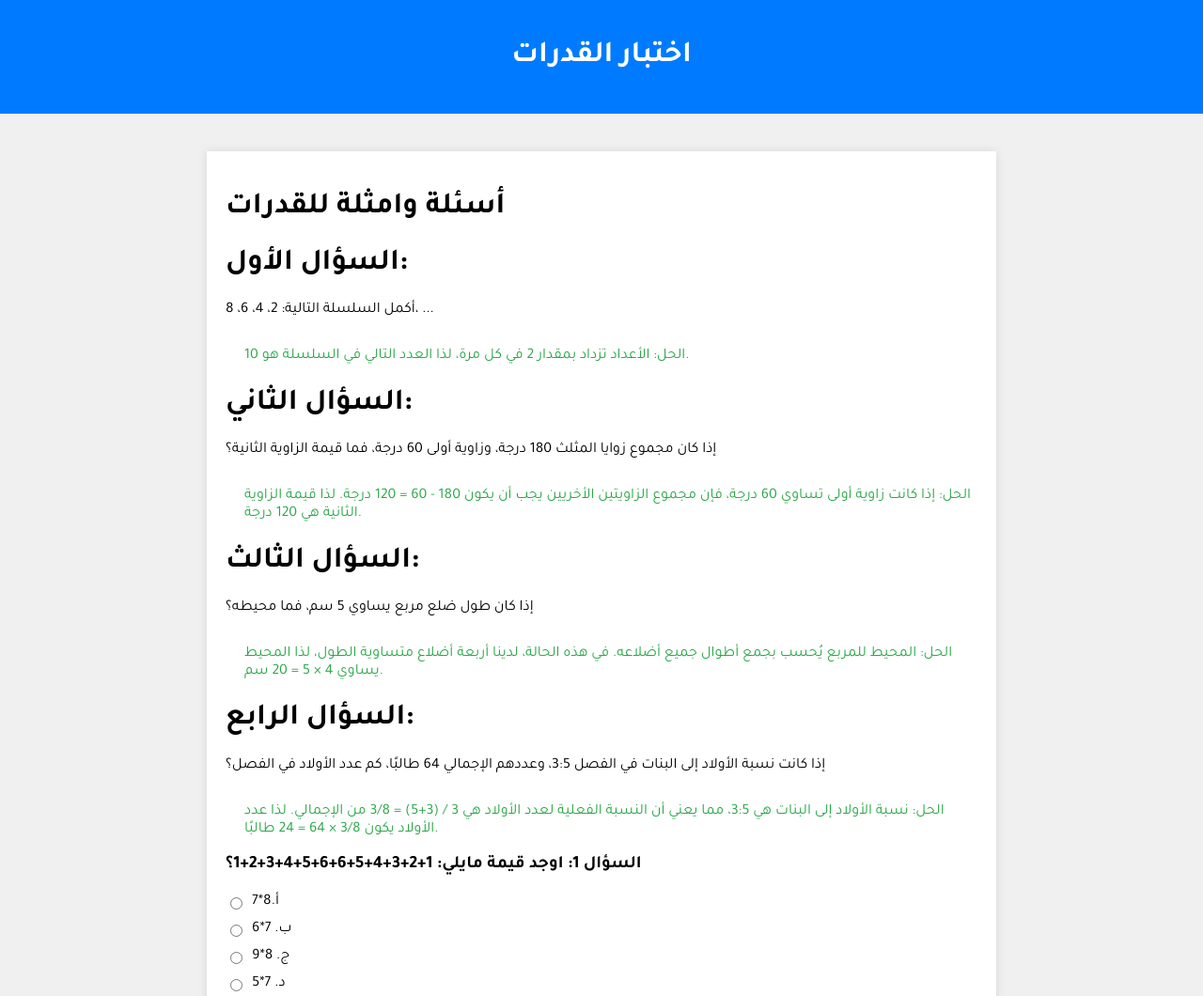
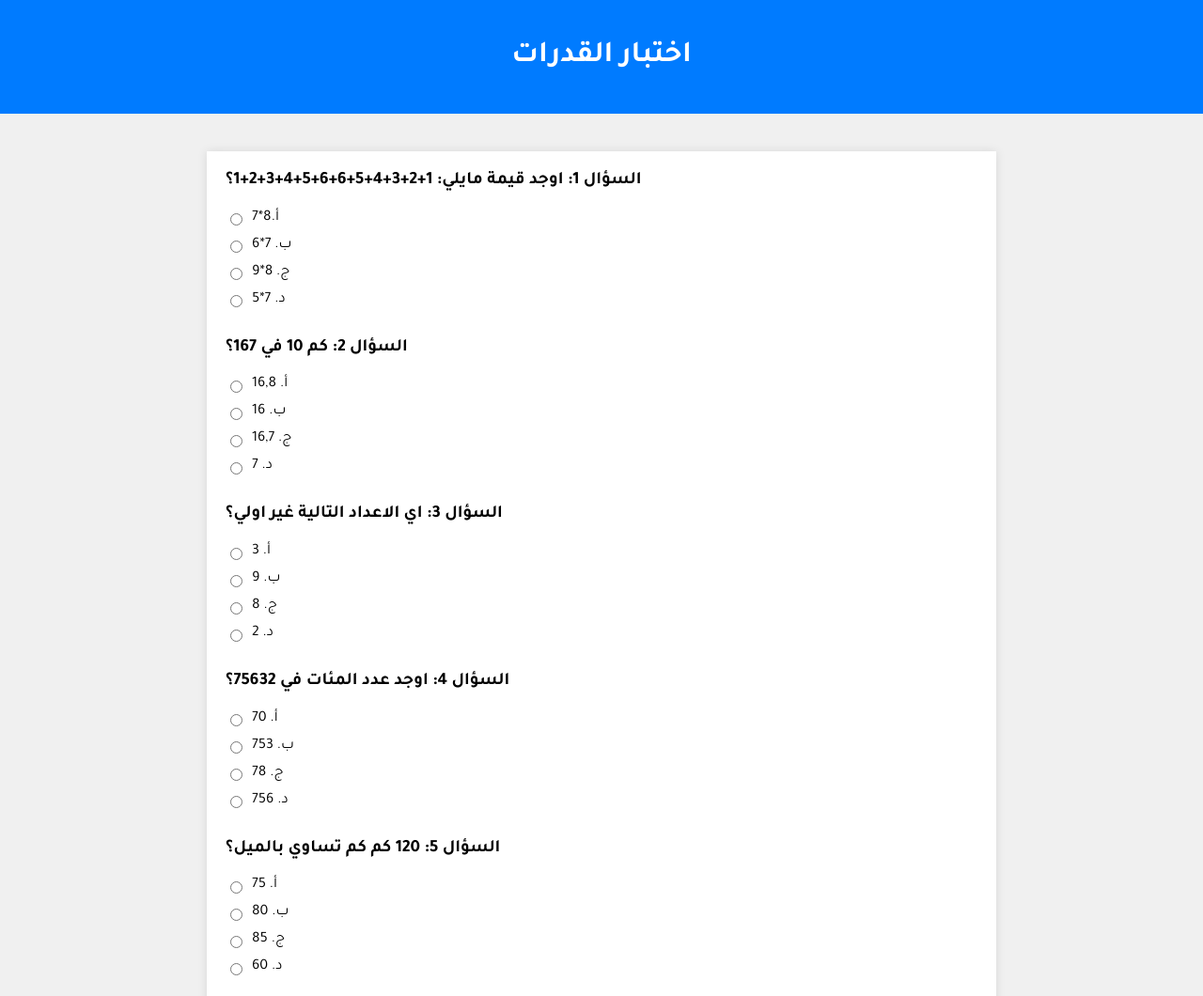
Before and after one commit to Shxg3/sahabh, a plain HTML site: page gudroat.html in a window 1280 px wide. Shown: the top 1060 px of the page at 94% size. Drawn offline with Linux system fonts and the light colour scheme.

Commit message:
Update gudroat.html

```diff
--- a/gudroat.html
+++ b/gudroat.html
@@ -95,39 +95,6 @@
 
     <main>
         <form id="test-form">
-            <h1>أسئلة وامثلة للقدرات</h1>
-
-    <div class="question">
-        <h1>السؤال الأول:</h1>
-        <p>أكمل السلسلة التالية: 2، 4، 6، 8، ...</p>
-    </div>
-    <div class="answer2">
-        <p>الحل: الأعداد تزداد بمقدار 2 في كل مرة، لذا العدد التالي في السلسلة هو 10.</p>
-    </div>
-
-    <div class="question">
-        <h1>السؤال الثاني:</h1>
-        <p>إذا كان مجموع زوايا المثلث 180 درجة، وزاوية أولى 60 درجة، فما قيمة الزاوية الثانية؟</p>
-    </div>
-    <div class="answer2">
-        <p>الحل: إذا كانت زاوية أولى تساوي 60 درجة، فإن مجموع الزاويتين الأخريين يجب أن يكون 180 - 60 = 120 درجة. لذا قيمة الزاوية الثانية هي 120 درجة.</p>
-    </div>
-
-    <div class="question">
-        <h1>السؤال الثالث:</h1>
-        <p>إذا كان طول ضلع مربع يساوي 5 سم، فما محيطه؟</p>
-    </div>
-    <div class="answer2">
-        <p>الحل: المحيط للمربع يُحسب بجمع أطوال جميع أضلاعه. في هذه الحالة، لدينا أربعة أضلاع متساوية الطول، لذا المحيط يساوي 4 × 5 = 20 سم.</p>
-    </div>
-
-    <div class="question">
-        <h1>السؤال الرابع:</h1>
-        <p>إذا كانت نسبة الأولاد إلى البنات في الفصل 3:5، وعددهم الإجمالي 64 طالبًا، كم عدد الأولاد في الفصل؟</p>
-    </div>
-    <div class="answer2">
-        <p>الحل: نسبة الأولاد إلى البنات هي 3:5، مما يعني أن النسبة الفعلية لعدد الأولاد هي 3 / (3+5) = 3/8 من الإجمالي. لذا عدد الأولاد يكون 3/8 × 64 = 24 طالبًا.</p>
-    </div>
             <div class="question">
                 <h3>السؤال 1: اوجد قيمة مايلي: 1+2+3+4+5+6+6+5+4+3+2+1؟</h3>
                 <div class="answer">
```
